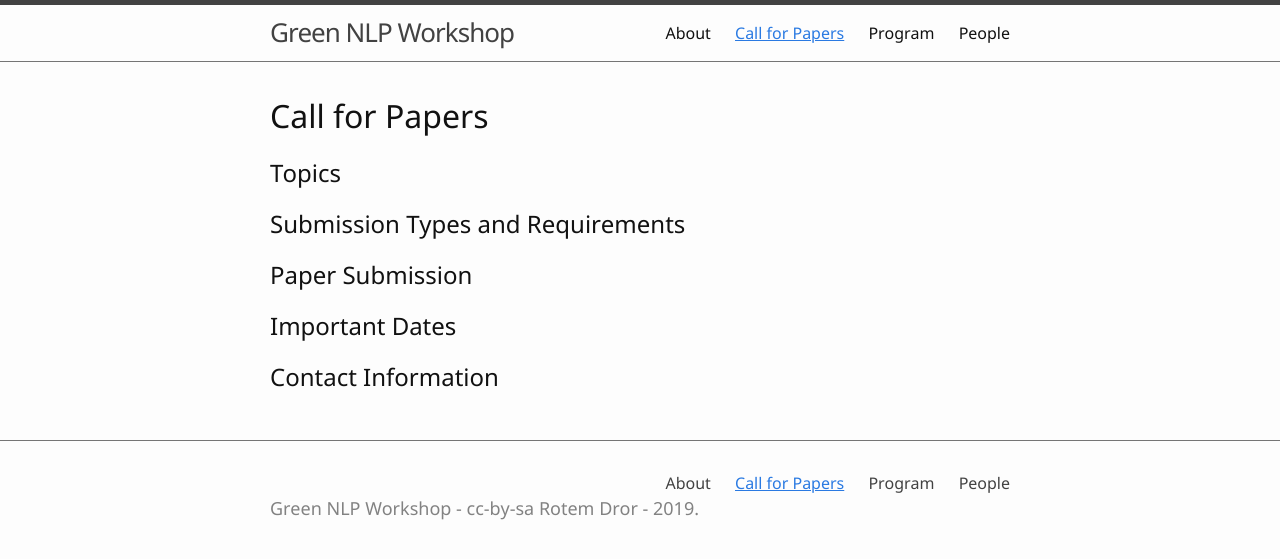
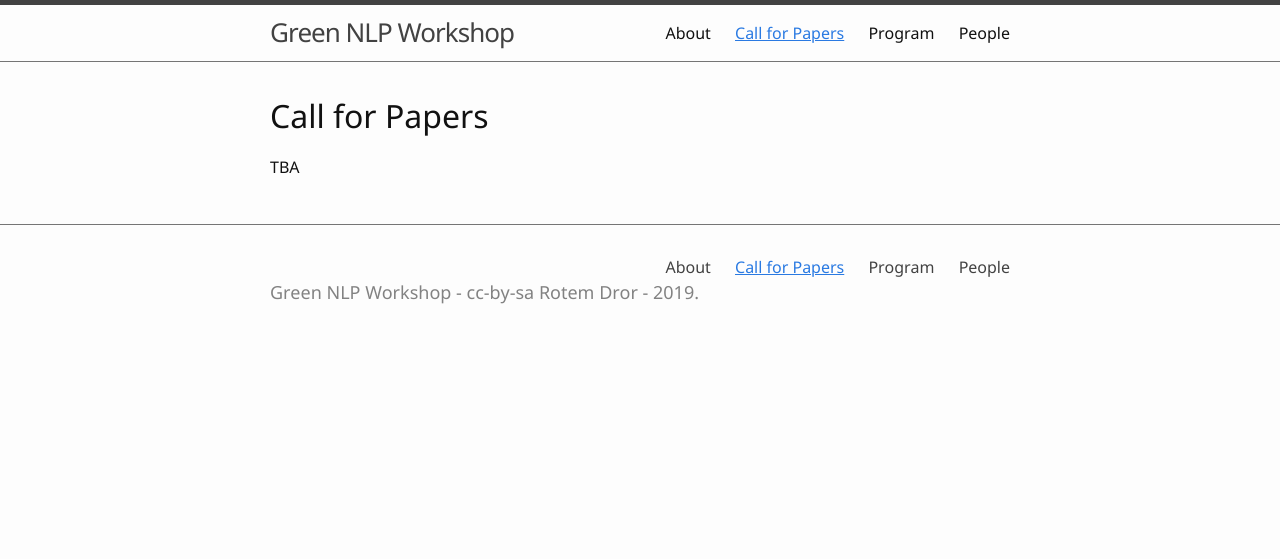
Before and after one commit to greennlp2020/greennlp2020, a Jekyll site: the page built from 2-call.md, in a window 1280 px wide. Shown: the top 559 px of the page. Built offline with Jekyll 4.4.1, drawn with Linux system fonts in a browser that asks for light colours.

Commit message:
minor text changes

```diff
--- a/2-call.md
+++ b/2-call.md
@@ -5,12 +5,4 @@ nav: true
 
 # Call for Papers
 
-## Topics
-
-## Submission Types and Requirements
-
-## Paper Submission
-
-## Important Dates
-
-## Contact Information
+TBA
```
Also changed, not shown: 3-program.md (+2 -0 lines), index.md (+4 -2 lines).
